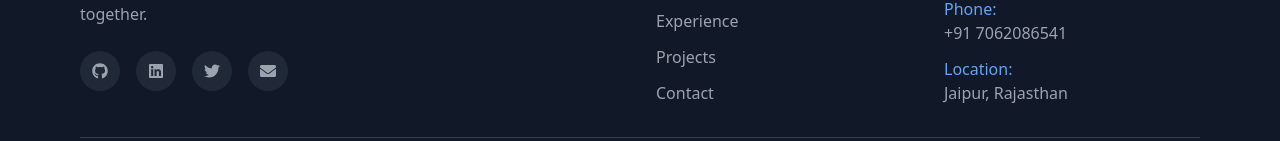
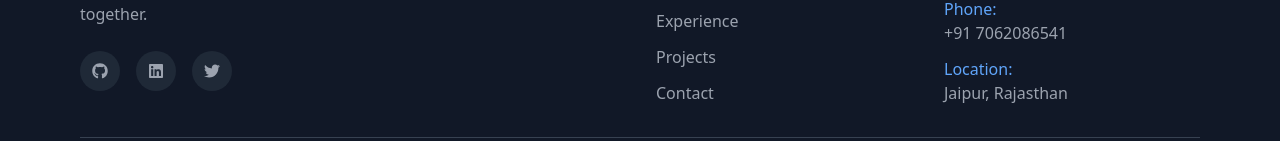
Before and after one commit to Muskan010209/portfolio, a React (Vite) app in the folder portfolio/: page / in a window 1280 px wide. Shown: the part 6210-6351 px from the top of the page. Built offline with nearby package versions, Linux system fonts and the light colour scheme.

Commit message:
third commit

```diff
--- a/portfolio/src/components/Footer.jsx
+++ b/portfolio/src/components/Footer.jsx
@@ -17,7 +17,6 @@ const Footer = () => {
         { icon: <FaGithub />, href: "https://github.com/Muskan010209", color: "hover:text-white" },
         { icon: <FaLinkedin />, href: "https://www.linkedin.com/in/muskan-rajput01", color: "hover:text-blue-400" },
         { icon: <FaTwitter />, href: "https://x.com/kamuskan01?s=11", color: "hover:text-blue-300" },
-        { icon: <FaEnvelope />, href: "mailto:kamuskan01@gmail.com", color: "hover:text-red-400" }
     ]
 
     return (
```
